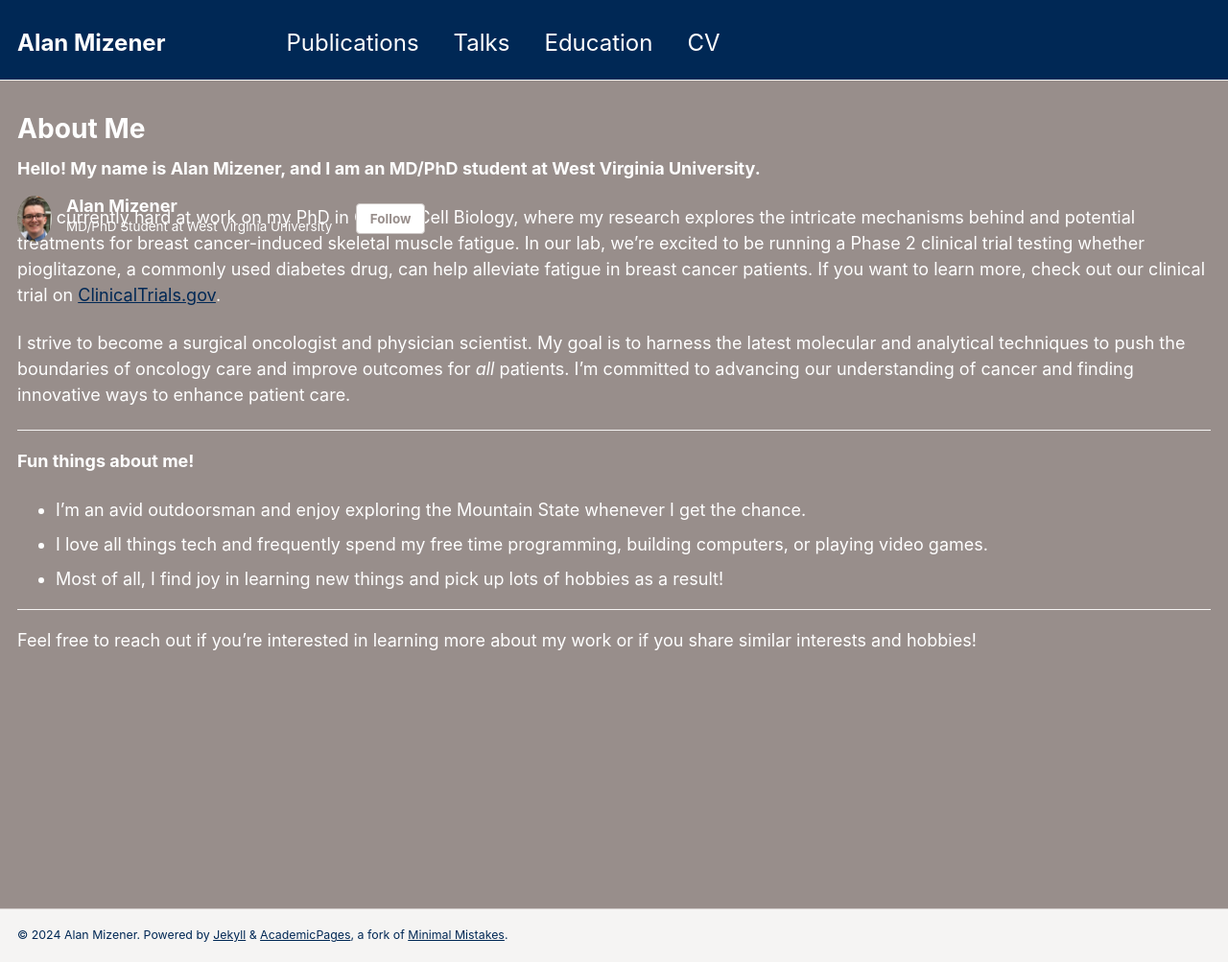
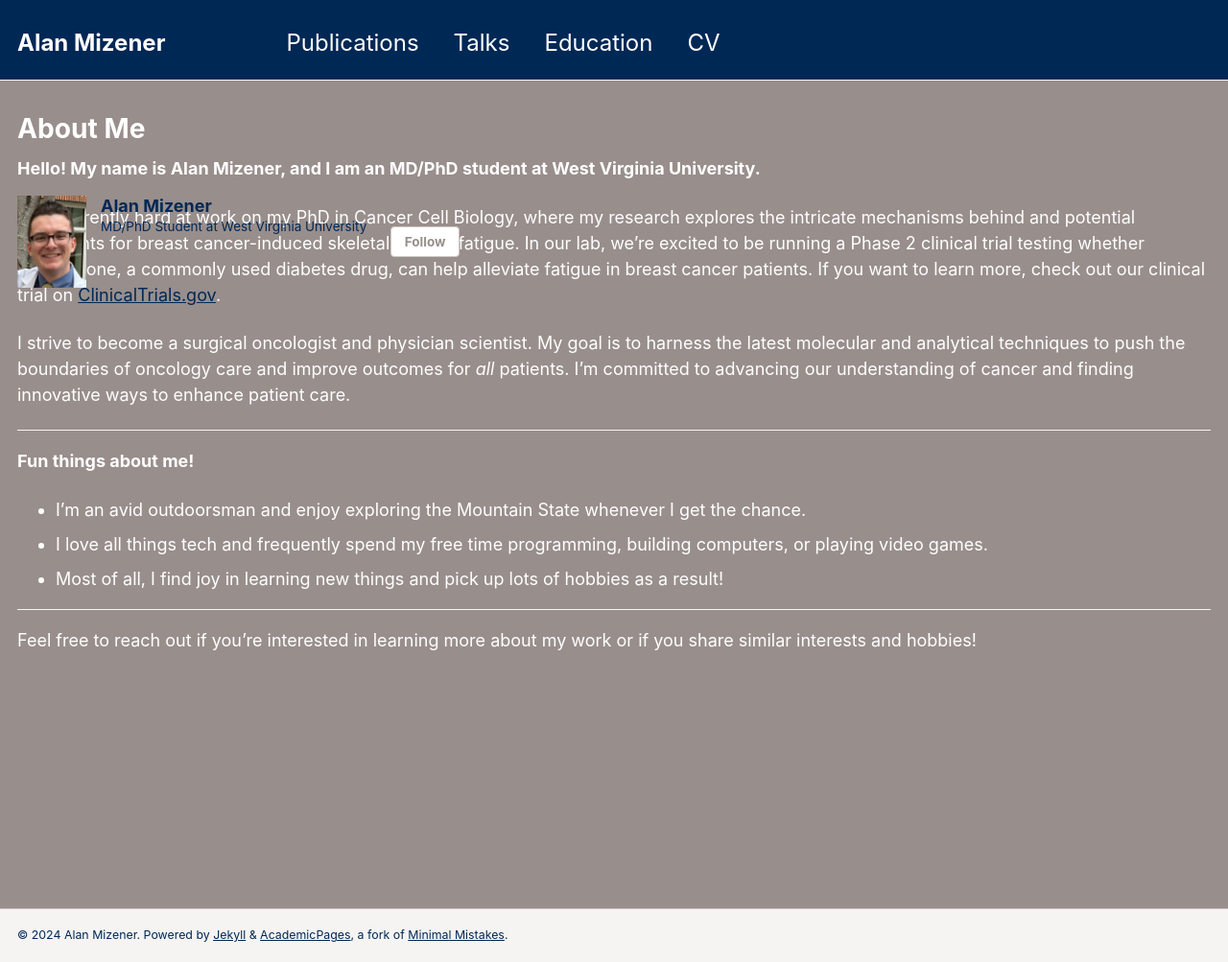
Before and after one commit to admizener/admizener.github.io, a Jekyll site: the page built from _pages/about.md, in a window 1280 px wide and 1003 px high. Shown: the whole window at 96% size. Built offline with Jekyll 4.4.1, drawn with Linux system fonts in a browser that asks for light colours.

Commit message:
Update _sidebar.scss

```diff
--- a/_sass/_sidebar.scss
+++ b/_sass/_sidebar.scss
@@ -42,13 +42,15 @@
   }
 
   h3, h4 {
-    font-size: $type-size-5;
+     font-size: $type-size-5;
+     color: $accent-color;
   }
 
   p, li {
-    font-family: $sans-serif;
-    font-size: $type-size-6;
-    line-height: 1.5;
+     font-family: $sans-serif;
+     font-size: $type-size-6;
+     line-height: 1.5;
+     color: $accent-color;
   }
 
   img {
@@ -79,7 +81,7 @@
 .author__avatar {
   display: table-cell;
   vertical-align: top;
-  width: 36px;
+  width: 72px;
   // set width only, for non-square avatars
   // height: 36px;
 
@@ -90,8 +92,8 @@
   }
 
   img {
-    max-width: 175px;
-    border-radius: 50%;
+    max-width: 250px;
+    border-radius: 0%;
 
     @include breakpoint($large) {
       padding: 5px;
```
